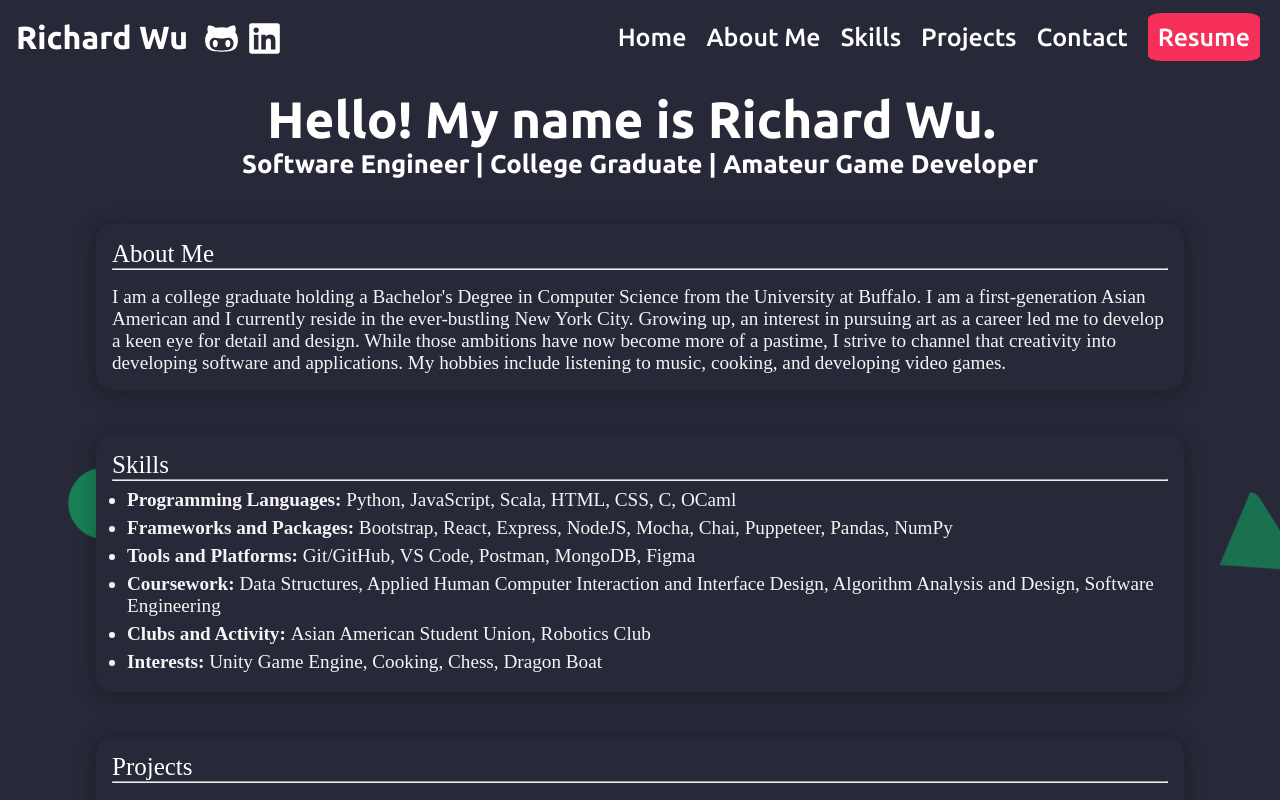
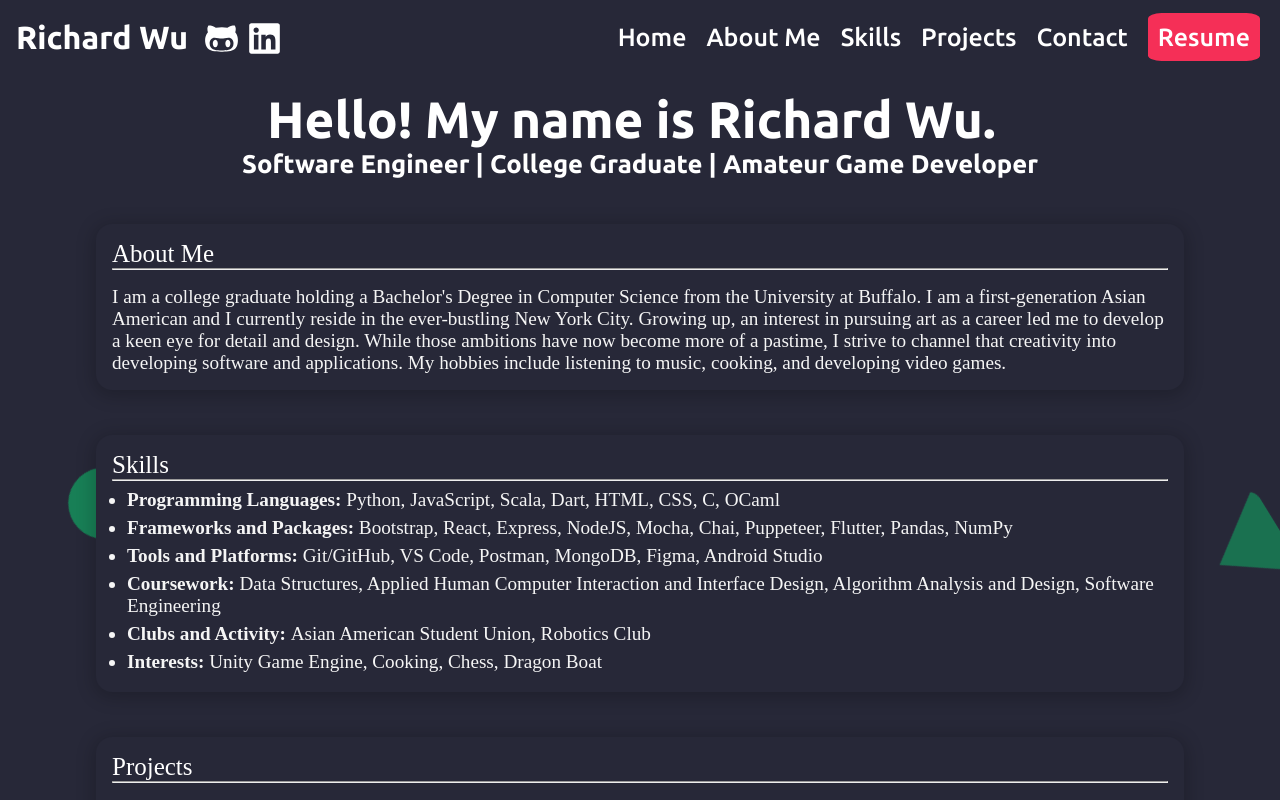
Before and after one commit to git-richardwu/personal-website, a React (Create React App) app: page / in a window 1280 px wide. Shown: the top 800 px of the page. Built offline with nearby package versions, Linux system fonts and the light colour scheme; the HTML template or start-up script is replaced by a standard one.

Commit message:
Update Skills.jsx

```diff
--- a/src/components/skills/Skills.jsx
+++ b/src/components/skills/Skills.jsx
@@ -12,15 +12,15 @@ export default function Skills() {
                                 <ul>
                                     <li>
                                         <strong>Programming Languages: </strong>
-                                            Python, JavaScript, Scala, HTML, CSS, C, OCaml
+                                            Python, JavaScript, Scala, Dart, HTML, CSS, C, OCaml
                                     </li>
                                     <li>
                                         <strong>Frameworks and Packages: </strong>
-                                            Bootstrap, React, Express, NodeJS, Mocha, Chai, Puppeteer, Pandas, NumPy
+                                            Bootstrap, React, Express, NodeJS, Mocha, Chai, Puppeteer, Flutter, Pandas, NumPy
                                     </li>
                                     <li>
                                         <strong>Tools and Platforms: </strong>
-                                            Git/GitHub, VS Code, Postman, MongoDB, Figma
+                                            Git/GitHub, VS Code, Postman, MongoDB, Figma, Android Studio
                                     </li>
                                     <li>
                                         <strong>Coursework: </strong>
```
